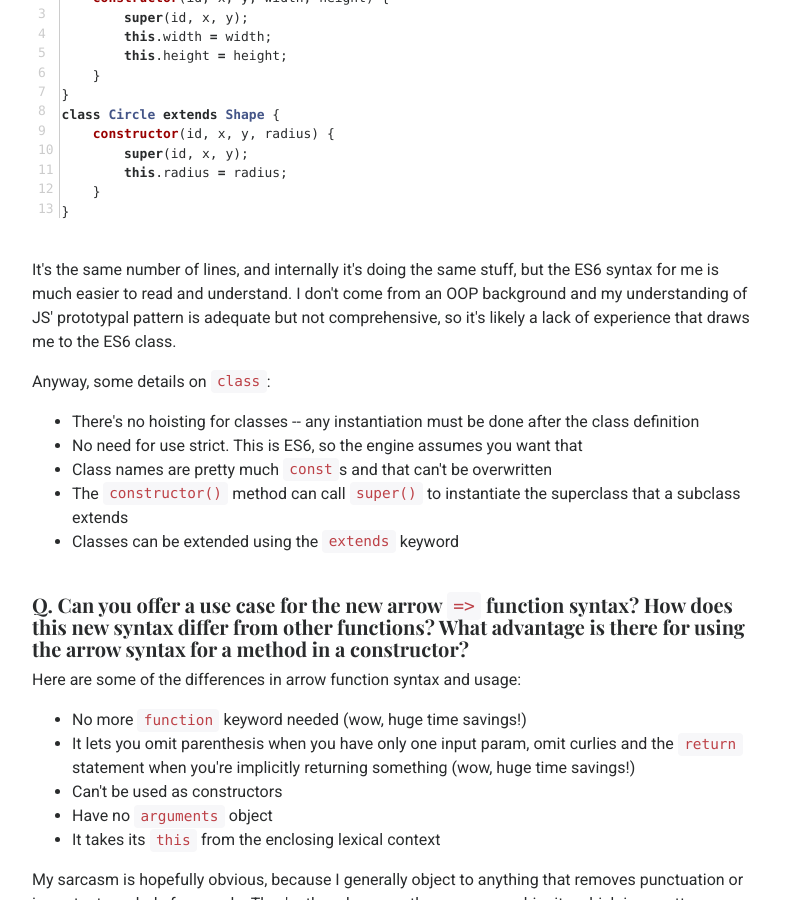
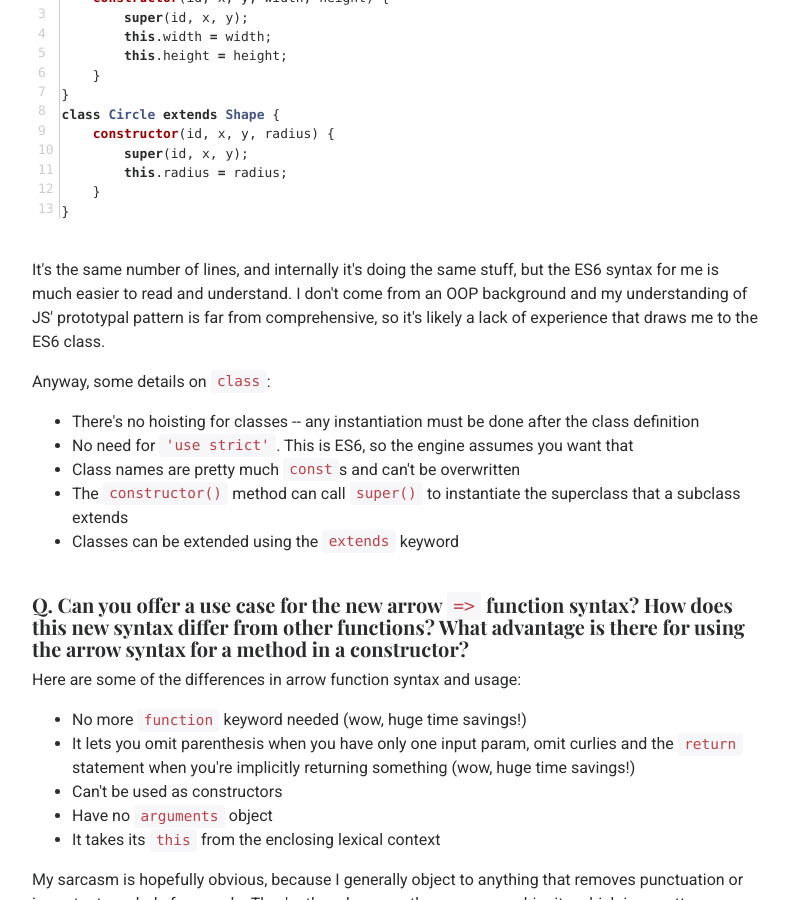
Before and after one commit to pacifisticuffs/pacifisticuffs.github.io, a Jekyll site: the page built from _posts/2018-04-02-frontend-questions-5-js-4.md, in a window 1280 px wide and 900 px high, scrolled down 5376 px. Shown: the whole window, without its empty margins (53-842 px from the left). Built offline with Jekyll 4.4.1, drawn with Linux system fonts in a browser that asks for light colours; nearby versions of some CDN libraries; some of the changed text lies outside the part shown.

Commit message:
Fixed some typos and language

```diff
--- a/_posts/2018-04-02-frontend-questions-5-js-4.md
+++ b/_posts/2018-04-02-frontend-questions-5-js-4.md
@@ -203,12 +203,12 @@ class Circle extends Shape {
 }
 {% endhighlight %}
 
-    <p>It's the same number of lines, and internally it's doing the same stuff, but the ES6 syntax for me is much easier to read and understand. I don't come from an OOP background and my understanding of JS' prototypal pattern is adequate but not comprehensive, so it's likely a lack of experience that draws me to the ES6 class.</p>
+    <p>It's the same number of lines, and internally it's doing the same stuff, but the ES6 syntax for me is much easier to read and understand. I don't come from an OOP background and my understanding of JS' prototypal pattern is far from comprehensive, so it's likely a lack of experience that draws me to the ES6 class.</p>
     <p>Anyway, some details on <code>class</code>:</p>
     <ul>
       <li>There's no hoisting for classes -- any instantiation must be done after the class definition</li>
-      <li>No need for use strict. This is ES6, so the engine assumes you want that</li>
-      <li>Class names are pretty much <code>const</code>s and that can't be overwritten</li>
+      <li>No need for <code>'use strict'</code>. This is ES6, so the engine assumes you want that</li>
+      <li>Class names are pretty much <code>const</code>s and can't be overwritten</li>
       <li>The <code>constructor()</code> method can call <code>super()</code> to instantiate the superclass that a subclass extends</li>
       <li>Classes can be extended using the <code>extends</code> keyword</li>
     </ul>
```
Also changed, not shown: other parts of _posts/2018-04-02-frontend-questions-5-js-4.md (+3 -2 lines).
